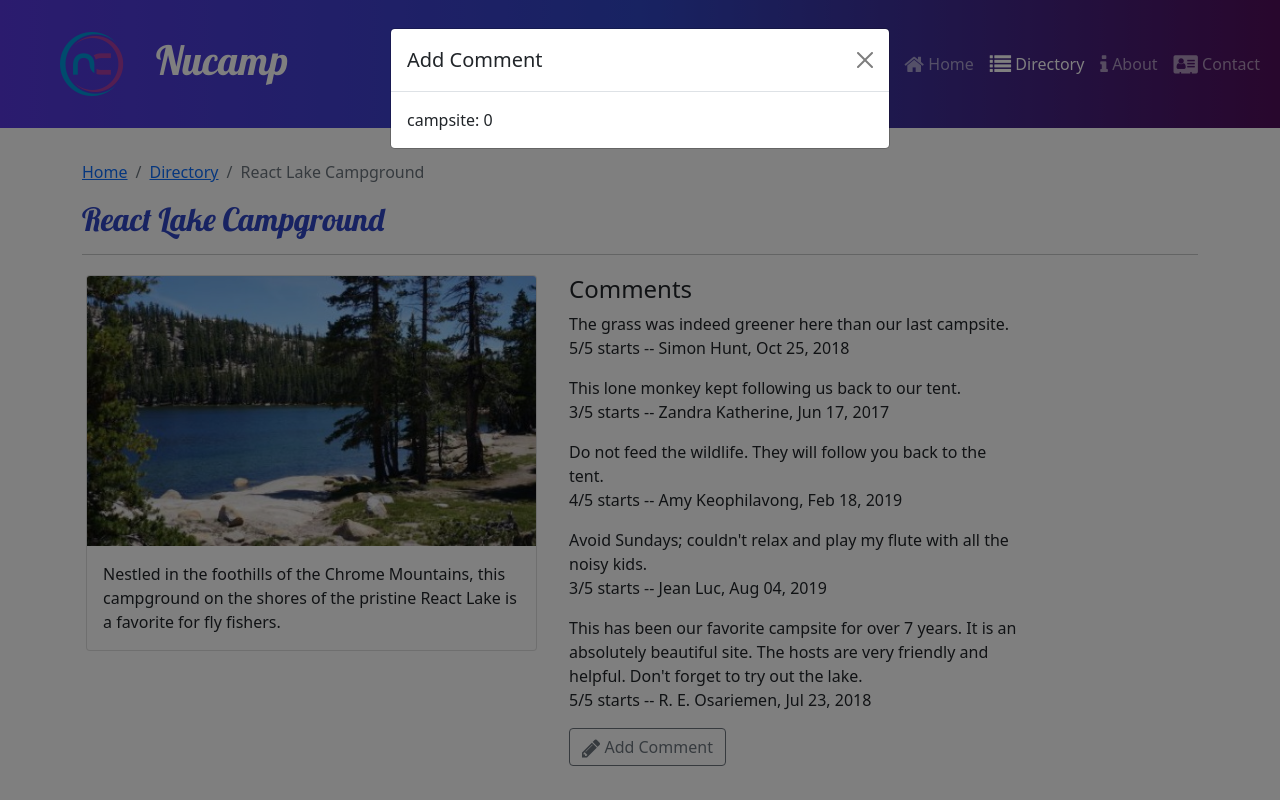
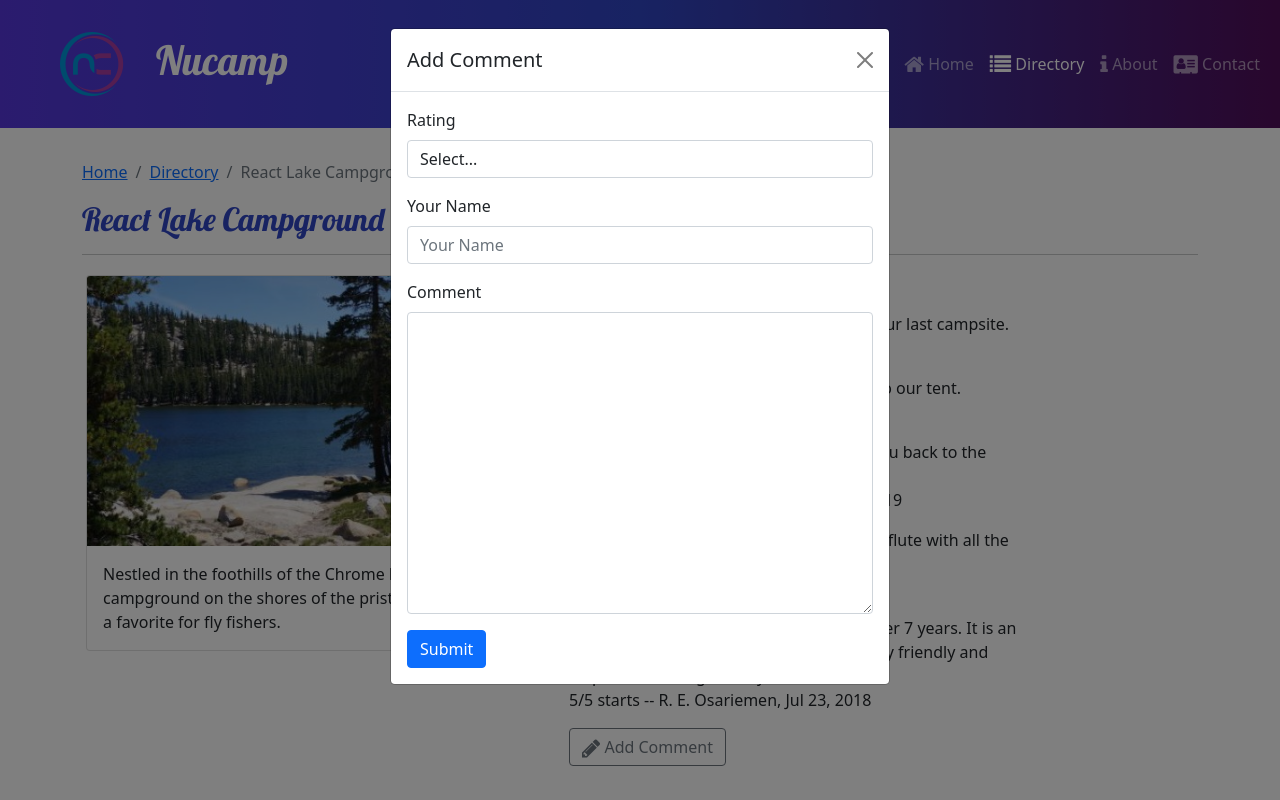
Before and after one commit to dscardona/nucampsite-react, a React (Create React App) app: page /directory/0 in a window 1280 px wide. Both pictures are taken after a click on the button "Add Comment". Shown: the top 800 px of the page. Built offline with nearby package versions, Linux system fonts and the light colour scheme.

Commit message:
Add form to Comments modal

```diff
--- a/src/features/comments/CommentForm.js
+++ b/src/features/comments/CommentForm.js
@@ -26,7 +26,50 @@ const CommentForm = ({ campsiteId }) => {
                     Add Comment
                 </ModalHeader>
                 <ModalBody>
-                    campsite: {campsiteId}
+                    <Formik
+                        initialValues={{
+                            rating: undefined,
+                            author: '',
+                            commentText: ''}}
+                        onSubmit={handleSubmit}>
+                            <Form>
+                                <FormGroup>
+                                    <Label htmlFor='rating'>Rating</Label>
+                                    <Field
+                                        name='rating'
+                                        as='select'
+                                        className='form-control'
+                                    >
+                                        <option>Select...</option>
+                                        <option>1</option>
+                                        <option>2</option>
+                                        <option>3</option>
+                                        <option>4</option>
+                                        <option>5</option>
+                                </Field>
+                                </FormGroup>
+                                <FormGroup>
+                                    <Label htmlFor='author'>Your Name</Label>
+                                    <Field
+                                        name='author'
+                                        placeholder='Your Name'
+                                        className='form-control'
+                                    />
+                                </FormGroup>
+                                <FormGroup>
+                                    <Label htmlFor='commentText'>Comment</Label>
+                                    <Field
+                                        name='commentText'
+                                        as='textarea'
+                                        rows='12'
+                                        className='form-control'
+                                    />
+                                </FormGroup>
+                                <Button type='submit' color='primary'>
+                                    Submit
+                                </Button>
+                            </Form>
+                    </Formik>
                 </ModalBody>
             </Modal>
         </>
```
